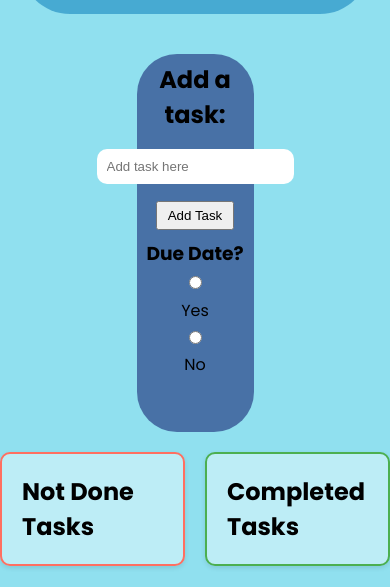
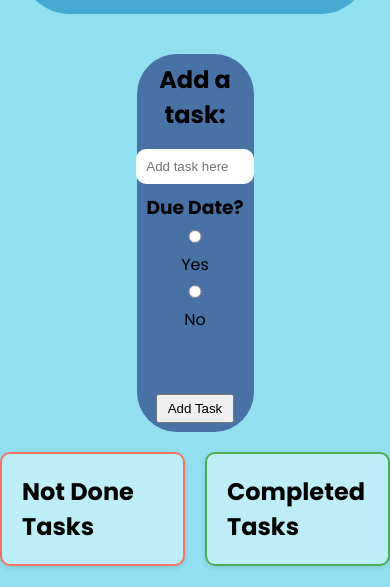
Before and after one commit to LukenProgramming/TaskMaster-multi-feature-list-app, a plain HTML site: page general to-do/general.htm in a window 390 px wide. Shown: the part 257-844 px from the top of the page. Drawn offline with Linux system fonts and the light colour scheme.

Commit message:
made general mobile-friendly

```diff
--- a/general to-do/general.css
+++ b/general to-do/general.css
@@ -50,6 +50,7 @@ body{
     padding: 10px;
     border: none;
     border-radius: 10px;
+    width: 25vw;
 }
 
 .taskAdder #submitBtn{
@@ -121,3 +122,6 @@ li:last-child {
     opacity: 1s;
     transition: all 1s;
 }
+@media (max-width: 768px){
+
+}
--- a/general to-do/general.htm
+++ b/general to-do/general.htm
@@ -24,13 +24,13 @@
         <div class="taskAdder">
             <h2>Add a task:</h2>
             <input type="text" placeholder="Add task here" id="newTask">
-            <button type="submit" id="submitBtn">Add Task</button>
             <h3>Due Date?</h3>
             <input type="radio" name="option" id="option1" value="true">
             <label for="option1">Yes</label>
             <input type="radio" name="option" id="option2" value="false">
             <label for="option2">No</label>
             <input type="date" name="date" id="date" class="hidden">
+            <button type="submit" id="submitBtn">Add Task</button>
         </div>
     </div>
     <div class="allTasksContainer">
```
